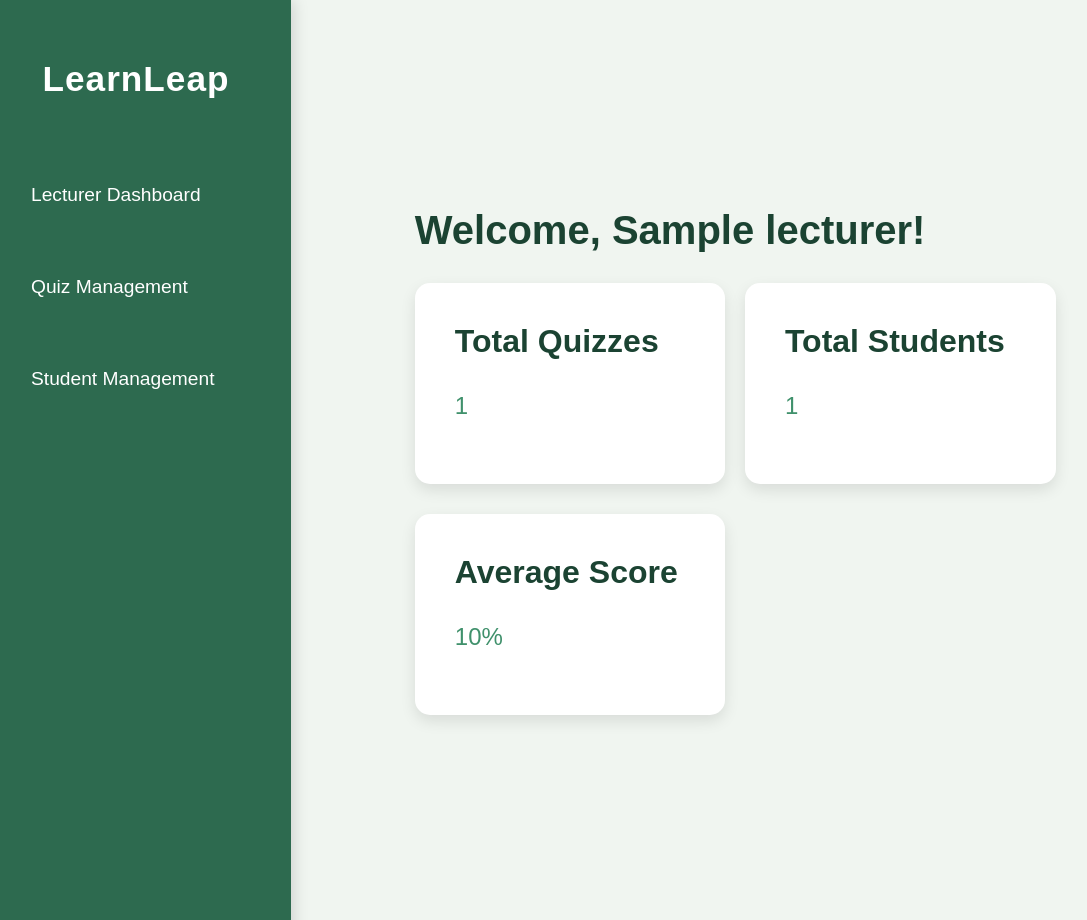
After one commit to limxuan/learnleap, a PHP site: page /lecturer-dashboard.php in a window 1280 px wide. The commit adds this page. Shown: the whole page, without its empty margins (19-1106 px from the left). Run offline with PHP 8.4, Linux system fonts and the light colour scheme; the visitor is signed in with stand-in values (Sample User, id 1); tables that the repository leaves empty or names only in its code hold one stand-in row (values such as "Sample post").

Commit message:
feat: lecturer-dashboard & lecturer view quizzes page

```diff
--- a/create-question.php
+++ b/create-question.php
@@ -8,7 +8,7 @@ if (isset($_GET['quiz_id'])) {
     $questions = Database::getQuestionsForQuiz($quizId);
     $redirectTo = "process-create-question.php?quiz_id=" . $quizId;
 } else {
-    header("Location: login.php");
+    header("Location: login-register.php");
     exit();
 }
 ?>
--- a/database.php
+++ b/database.php
@@ -169,6 +169,29 @@ class Database
         }
     }
 
+    /*
+    * Retrieves quizzes created by a specific lecturer.
+    *
+    * @param int $lecturerId The ID of the lecturer.
+    * @return array An array of quiz data.
+    * @throws Exception If the query fails to execute.
+    * */
+    public static function getLecturerQuizzes($lecturerId): array
+    {
+        try {
+            $conn = self::getConnection();
+            $sql = "SELECT * FROM `Quiz` WHERE lecturer_id = :lecturerId";
+            $stmt = $conn->prepare($sql);
+            $stmt->bindParam(':lecturerId', $lecturerId, PDO::PARAM_INT);
+            $stmt->execute();
+            $quizzes = $stmt->fetchAll(PDO::FETCH_ASSOC);
+            return $quizzes;
+        } catch (PDOException $e) {
+            echo "Error: " . $e->getMessage();
+            return [];
+        }
+    }
+
     public static function getStudentByEmail($email): array
     {
         try {
@@ -181,7 +204,6 @@ class Database
             if (!$user) {
                 return [];
             }
-
             return $user;
         } catch (PDOException $e) {
             throw new Exception("Failed to fetch student. Please try again later.");
@@ -272,5 +294,75 @@ class Database
         }
     }
 
+    public static function getLecturer($lec_id)
+    {
+        try {
+            echo "inside lecturer";
+            $conn = self::getConnection();
+            $sql = "SELECT * FROM LECTURER WHERE lecturer_id = :lec_id";
+            $stmt = $conn->prepare($sql);
+            $stmt->bindParam(':lec_id', $lec_id, PDO::PARAM_INT);
+            $stmt->execute();
+            return $stmt->fetch(PDO::FETCH_ASSOC);
+        } catch (PDOException $e) {
+            error_log("Database Error in getLecturer: " . $e->getMessage());
+            return false;
+        }
+    }
 
+    public static function getTotalQuizzesByLecturer($lec_id)
+    {
+        try {
+            $conn = self::getConnection();
+            $sql = "SELECT COUNT(*) AS total_quizzes FROM QUIZ WHERE lecturer_id = :lec_id";
+            $stmt = $conn->prepare($sql);
+            $stmt->bindParam(':lec_id', $lec_id, PDO::PARAM_INT);
+            $stmt->execute();
+            $row = $stmt->fetch(PDO::FETCH_ASSOC);
+            return $row['total_quizzes'];
+        } catch (PDOException $e) {
+            error_log("Database Error in getTotalQuizzesByLecturer: " . $e->getMessage());
+            return 0;
+        }
+    }
+
+    public static function getTotalStudentsByLecturer($lec_id)
+    {
+        try {
+            $conn = self::getConnection();
+            $sql = "
+                SELECT COUNT(DISTINCT QUIZATTEMPT.student_id) AS total_students
+                FROM QUIZATTEMPT
+                INNER JOIN QUIZ ON QUIZATTEMPT.quiz_id = QUIZ.quiz_id
+                WHERE QUIZ.lecturer_id = :lec_id";
+            $stmt = $conn->prepare($sql);
+            $stmt->bindParam(':lec_id', $lec_id, PDO::PARAM_INT);
+            $stmt->execute();
+            $row = $stmt->fetch(PDO::FETCH_ASSOC);
+            return $row['total_students'];
+        } catch (PDOException $e) {
+            error_log("Database Error in getTotalStudentsByLecturer: " . $e->getMessage());
+            return 0;
+        }
+    }
+
+    public static function calculateAverageScoresByLecturer($lec_id)
+    {
+        try {
+            $conn = self::getConnection();
+            $sql = "
+                SELECT AVG(QUIZATTEMPT.score) AS avg_score
+                FROM QUIZATTEMPT
+                INNER JOIN QUIZ ON QUIZATTEMPT.quiz_id = QUIZ.quiz_id
+                WHERE QUIZ.lecturer_id = :lec_id";
+            $stmt = $conn->prepare($sql);
+            $stmt->bindParam(':lec_id', $lec_id, PDO::PARAM_INT);
+            $stmt->execute();
+            $row = $stmt->fetch(PDO::FETCH_ASSOC);
+            return $row['avg_score'];
+        } catch (PDOException $e) {
+            error_log("Database Error in calculateAverageScoresByLecturer: " . $e->getMessage());
+            return 0;
+        }
+    }
 }
--- a/edit-quiz.php
+++ b/edit-quiz.php
@@ -11,7 +11,7 @@ if (isset($_GET['quiz_id'])) {
     }
     $questions = Database::getQuestionsForQuiz($quizId);
 } else {
-    header("Location: login.php");
+    header("Location: login-register.php");
     exit();
 }
 ?>
--- /dev/null
+++ b/lecturer-dashboard.php
@@ -0,0 +1,276 @@
+<?php
+session_start();
+include_once 'database.php';
+$lec_id = $_SESSION['lecturer_id'];
+if (!$lec_id) {
+    header("Location: login-register.php");
+    exit();
+}
+
+$lecturer = Database::getLecturer($lec_id);
+$total_quizzes = Database::getTotalQuizzesByLecturer($lec_id);
+$total_students = Database::getTotalStudentsByLecturer($lec_id);
+$average_score = Database::calculateAverageScoresByLecturer($lec_id);
+
+?>
+<!DOCTYPE html>
+<html lang="en">
+  <head>
+    <meta charset="UTF-8">
+    <meta name="viewport" content="width=device-width, initial-scale=1.0">
+    <title>Lecturer Dashboard</title>
+    <style>
+    #quiz-management button:hover {
+      transform: scale(1.1); /* Slightly enlarge the button */
+      background-color: #45a049; /* Slight change in background color */
+    }
+    #quiz-management button:nth-child(2):hover {
+      background-color: #1976D2; /* Slight change for the second button */
+    }
+    body {
+      font-family: 'Montserrat', sans-serif;
+      margin: 0;
+      padding: 0;
+      background-color: #f0f5f0;
+      color: #2d2d2d;
+      display: flex;
+      justify-content: center;
+      align-items: center;
+      height: 100vh;
+    }
+
+
+    .container {
+      width: 90%;
+      max-width: 1200px;
+      display: flex;
+      flex-direction: column;
+      align-items: center;
+    }
+
+
+    .sidebar {
+      width: 250px;
+      background-color: #2d6a4f;
+      color: white;
+      height: 100vh;
+      position: fixed;
+      top: 0;
+      left: 0;
+      display: flex;
+      flex-direction: column;
+      padding: 30px;
+      box-shadow: 2px 0 15px rgba(0, 0, 0, 0.15);
+    }
+    .sidebar h2 {
+      text-align: center;
+      margin-bottom: 50px;
+      font-size: 2.2rem;
+      font-weight: bold;
+      letter-spacing: 1px;
+    }
+    .sidebar a {
+      color: white;
+      text-decoration: none;
+      padding: 20px;
+      margin: 15px 0;
+      border-radius: 8px;
+      display: block;
+      font-size: 1.2rem;
+      transition: background-color 0.3s;
+    }
+    .sidebar a:hover {
+      background-color: #40916c;
+    }
+
+    /* Main Content Area */
+    .content {
+      margin-left: 270px;
+      padding: 50px;
+    }
+    .content h2 {
+      font-size: 2.5rem;
+      margin-bottom: 30px;
+      color: #1b4332;
+    }
+
+    /* Cards Styles */
+    .card {
+      background: white;
+      border-radius: 15px;
+      box-shadow: 0 6px 15px rgba(0, 0, 0, 0.1);
+      padding: 40px;
+      margin-bottom: 30px;
+      display: inline-block;
+      width: calc(33.333% - 30px);
+      margin-right: 15px;
+      transition: transform 0.3s, box-shadow 0.3s;
+    }
+    .card:nth-child(3n) {
+      margin-right: 0;
+    }
+    .card:hover {
+      transform: translateY(-10px);
+      box-shadow: 0 10px 20px rgba(0, 0, 0, 0.15);
+    }
+    .card h3 {
+      margin-top: 0;
+      font-size: 2rem;
+      color: #1b4332;
+    }
+    .card p {
+      font-size: 1.5rem;
+      color: #40916c;
+    }
+
+
+    .table-container {
+      background: white;
+      padding: 30px;
+      border-radius: 15px;
+      box-shadow: 0 6px 15px rgba(0, 0, 0, 0.1);
+      overflow-x: auto;
+      margin-bottom: 30px;
+    }
+    table {
+      width: 100%;
+      border-collapse: collapse;
+      font-size: 1.2rem;
+    }
+    table, th, td {
+      border: 1px solid #dee2e6;
+    }
+    th, td {
+      padding: 20px;
+      text-align: left;
+    }
+    th {
+      background-color: #2d6a4f;
+      color: white;
+    }
+
+
+    .quiz-form {
+      background: white;
+      padding: 30px;
+      border-radius: 15px;
+      box-shadow: 0 6px 15px rgba(0, 0, 0, 0.1);
+      margin-bottom: 30px;
+    }
+    .quiz-form input, .quiz-form button {
+      width: 98%;
+      padding: 6px;
+      margin-bottom: 15px;
+      font-size: 1.2rem;
+      border-radius: 8px;
+      border: 1px solid #ccc;
+    }
+    .quiz-form button {
+      width: 100%;
+      background-color: #2d6a4f;
+      color: white;
+      border: none;
+      cursor: pointer;
+    }
+    .quiz-form button:hover {
+      background-color: #40916c;
+    }
+
+
+    @media (max-width: 800px) {
+      .card {
+        width: calc(50% - 30px);
+      }
+    }
+
+    @media (max-width: 500px) {
+      .card {
+        width: 100%;
+      }
+    }
+    </style>
+  </head>
+  <body>
+    <div class="container">
+      <div class="sidebar">
+        <h2>LearnLeap</h2>
+        <a href="#overview" onclick="navigateTo('overview')">Lecturer Dashboard</a>
+        <a href="#quizzes" onclick="navigateTo('quiz-management')">Quiz Management</a>
+        <a href="#students" onclick="navigateTo('student-management')">Student Management</a>
+
+      </div>
+
+      <div class="content" id="main-content">
+        <div id="overview">
+          <h2>Welcome, <?php echo htmlspecialchars($lecturer['lecturer_name']); ?>!</h2>
+
+          <div class="card">
+            <h3>Total Quizzes</h3>
+            <p id="total-quizzes"><?php echo $total_quizzes; ?></p>
+          </div>
+          <div class="card">
+            <h3>Total Students</h3>
+            <p id="total-students"><?php echo $total_students; ?></p>
+          </div>
+          <div class="card">
+            <h3>Average Score</h3>
+            <p id="average-score"><?php echo round($average_score, 2); ?>%</p>
+          </div>
+        </div>
+      </div>
+      <div id="quiz-management" style="display: none; text-align: center; padding: 40px;">
+        <h2 style="font-size: 36px; margin-bottom: 30px;">Quiz Management</h2>
+        <div>
+          <button onclick="window.location.href='create-quiz.php'"
+            style="padding: 40px 80px; margin: 30px 0; font-size: 30px; cursor: pointer; background-color: #4CAF50; color: white; border: none; border-radius: 12px;
+            transition: transform 0.3s ease, background-color 0.3s ease; width: 100%;">
+            Create Quiz
+          </button>
+          <button onclick="window.location.href='lecturer-view-quiz.php'"
+            style="padding: 40px 80px; margin: 30px 0; font-size: 30px; cursor: pointer; background-color: #2196F3; color: white; border: none; border-radius: 12px;
+            transition: transform 0.3s ease, background-color 0.3s ease; width: 100%;">
+            View Quizzes
+          </button>
+        </div>
+      </div>
+
+      <div id="student-management" style="display: none;">
+        <h2>Student Management</h2>
+        <div class="table-container">
+          <table id="student-table">
+            <thead>
+              <tr>
+                <th>Name</th>
+                <th>Email</th>
+              </tr>
+            </thead>
+            <tbody></tbody>
+          </table>
+        </div>
+      </div>
+
+    </div>
+    <script>
+    const sections = ['overview', 'quiz-management', 'student-management'];
+
+    function navigateTo(section) {
+      sections.forEach(s => {
+        document.getElementById(s).style.display = s === section ? 'block' : 'none';
+      });
+    }
+    function saveQuiz() {
+      const title = document.getElementById('quiz-title').value;
+      const date = document.getElementById('quiz-date').value;
+      const questions = document.getElementById('quiz-questions').value.split('\n').filter(q => q.trim() !== '');
+
+      if (!title || !date || questions.length === 0) {
+        alert('Please fill in all fields.');
+        return;
+      }
+
+
+      window.location.href = 'create-quiz.php';
+    }
+    </script>
+  </body>
+</html>
--- a/process-create-new-quiz.php
+++ b/process-create-new-quiz.php
@@ -17,7 +17,7 @@ if (isset($_POST['quiz-name']) && isset($_POST['quiz-description']) && isset($_P
     $newQuizId = Database::addQuiz($lecturerId, $quizName, $quizDescription, $visibility, $joinCode, $quizCreatedAt);
     echo "New quiz added successfully!" . $newQuizId;
 
-    header("Location: /learnleap/edit-quiz.php?quiz_id=" . $newQuizId);
+    header("Location: lecturer-view-quiz.php");
     exit();
 
 } else {
--- a/process-create-question.php
+++ b/process-create-question.php
@@ -12,7 +12,7 @@ if ($_SERVER["REQUEST_METHOD"] == "POST") {
     $quizId = isset($_GET['quiz_id']) ? $_GET['quiz_id'] : null;
     echo "<script>alert('Quiz ID: " . htmlspecialchars($quizId) . "');</script>";
     if (!$quizId) {
-        header("Location: login.php");
+        header("Location: login-register.php");
         exit();
     }
     $questionType = isset($_POST['question-type']) ? $_POST['question-type'] : null;
--- a/process-login.php
+++ b/process-login.php
@@ -44,7 +44,7 @@ if ($_SERVER['REQUEST_METHOD'] == 'POST') {
             session_start();
             $_SESSION['lecturer_id'] = $user['lecturer_id'];
             $_SESSION['role'] = 'lecturer';
-            echo "Login successful! Welcome, " . $user['lecturer_name'];
+            header("Location: lecturer-dashboard.php");
         } else {
             echo "Invalid password!";
         }
```
Also changed, not shown: create-quiz.php (+6 -1 lines), css/edit-quiz.css (+27 -0 lines), css/lecturer-view-quiz.css (added, +49 -0 lines), lecturer-view-quiz.php (added, +71 -0 lines), assets/edit-icon.svg (added).
